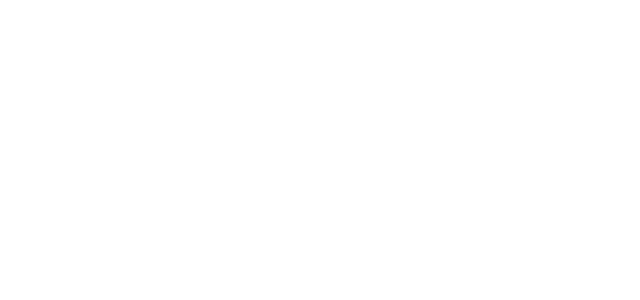
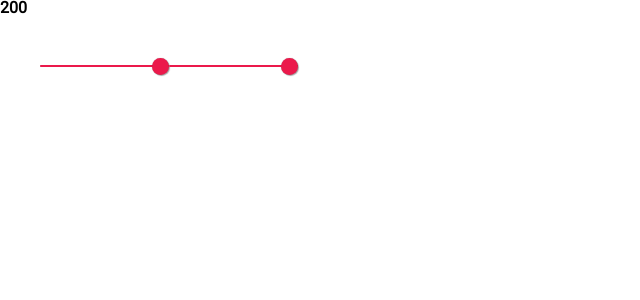
Before and after one commit to rafaelcarvalhocaetano/MediumAngular, an Angular app: page /ranger in a window 1280 px wide. Before the commit this address led to /. Shown: the top 300 px of the page, without its empty margins (0-640 px from the left). Built offline with nearby package versions, Linux system fonts and the light colour scheme.

Commit message:
adding steper

```diff
--- a/src/app/app-routing.module.ts
+++ b/src/app/app-routing.module.ts
@@ -6,7 +6,7 @@
   {
     path: '',
     pathMatch: 'prefix',
-    redirectTo: 'stepper'
+    redirectTo: 'ranger'
   },
   {
     path: '',
@@ -15,6 +15,10 @@
         path: 'stepper', loadChildren: () => import('./medium-stepper/medium-stepper.module').then(ms => ms.MediumStepperModule)
       }
     ]
+  },
+  {
+    path: 'ranger',
+    loadChildren: () => import('./slider-ranger/slider-ranger.module').then(sr => sr.SliderRangerModule)
   }
 ];
 
--- a/src/app/medium-stepper/medium-stepper.component.html
+++ b/src/app/medium-stepper/medium-stepper.component.html
@@ -3,8 +3,7 @@
     <h4>Stepper Default</h4>
     <md-stepper [listIcons]="listIcons" (sendStepper)="stepperEvent($event)"></md-stepper>
 
-    <form class="container-templates" [formGroup]="form">
-
+    <!-- <form class="container-templates" [formGroup]="form">
       <div  class="item"
         [class.item__visible]="indexId === 0 || indexId === null">
         <md-input class="ipt" id="nome" label="Nome" placeholder="Nome do Usuário" [invalid]="false"
@@ -61,7 +60,8 @@
         <md-input class="ipt" id="Estado" label="Estado" placeholder="Estado" [invalid]="false"
         formControlName="Estado"></md-input>
       </div>
+    </form> -->
 
-    </form>
+
   </div>
 </div>
--- a/src/app/shared/components/stepper/stepper.component.scss
+++ b/src/app/shared/components/stepper/stepper.component.scss
@@ -9,7 +9,7 @@
     display: flex;
     align-items: center;
     width: 200px;
-    height: 4px;
+    height: 2px;
     background-color: $secundary-stepper;
     &:last-child {
       width: 0;
@@ -31,9 +31,9 @@
       display: flex;
       align-items: center;
       justify-content: center;
-      border: 3px solid $secundary-stepper;
+      border: 1px solid $secundary-stepper;
       &__completed {
-        border: 3px solid $primary-stepper;
+        border: 1px solid $primary-stepper;
         animation: stepper_border 1s both;
       }
     }
--- /dev/null
+++ b/src/app/slider-ranger/slider-ranger.component.html
@@ -0,0 +1,7 @@
+<h1>{{ valorRecebido }}</h1>
+<h1>{{ item }}</h1>
+
+<div class="ranger">
+  <input class="max" type="range" min="0" max="10" step="1" (input)="getInteration($event, 'decrement')">
+  <input class="min" type="range" min="0" max="10" step="1" (input)="getInteration($event, 'increment')">
+</div>
--- /dev/null
+++ b/src/app/slider-ranger/slider-ranger.component.scss
@@ -0,0 +1,107 @@
+.ranger {
+  display: flex;
+  margin: 40px;
+}
+
+input[type=range] {
+  // min-width: 100px; /* pode ajustar a largura aqui */
+  margin: 9px 0;
+  height: 2px;
+  -webkit-appearance: none;
+  background-color: #CCC;
+}
+input[type=range]:focus {
+  outline: none;
+}
+input[type=range]::-webkit-slider-runnable-track {
+  width: 100%;
+  height: 2px;
+  cursor: pointer;
+  background: #EB194B;
+  border-radius: 25px;
+}
+input[type=range]::-webkit-slider-thumb {
+  box-shadow: 1px 1px 1px rgba(0, 0, 0, 0.33),
+              0 0 1px rgba(13, 13, 13, 0.33);
+  height: 17px;
+  width: 17px;
+  border-radius: 50%;
+  background: #EB194B;
+  cursor: pointer;
+  margin-top: -7px;
+  -webkit-appearance: none;
+}
+
+
+// input[type=range]:hover::-webkit-slider-runnable-track {
+//   background: #008cd2;
+// }
+
+
+// input[type=range]:focus::-webkit-slider-runnable-track {
+//   background: #008cd2;
+// }
+// input[type=range]:hover::-webkit-slider-runnable-track {
+//   width: 20px;
+//   background: #CCC;
+//   color: red;
+// }
+// input[type=range]::-moz-range-track {
+//   width: 100%;
+//   height: 2px;
+//   cursor: pointer;
+//   background: #0071a9;
+//   border-radius: 25px;
+//   box-shadow: 0 0 1px rgba(0, 0, 0, 0),
+//               0 0 0 rgba(13, 13, 13, 0);
+// }
+input[type=range]::-moz-range-thumb {
+  height: 22px;
+  width: 22px;
+  border-radius: 28px;
+  background-color: #fff;
+  cursor: pointer;
+  box-shadow: 1px 1px 1px rgba(0, 0, 0, 0.33),
+              0 0 1px rgba(13, 13, 13, 0.33);
+}
+input[type=range]::-ms-track {
+  width: 100%;
+  height: 10px;
+  cursor: pointer;
+  background: transparent;
+  border-color: transparent;
+  color: transparent;
+}
+// input[type=range]::-ms-fill-lower {
+//   background: #005680;
+//   border: 0 solid #010101;
+//   border-radius: 50px;
+//   box-shadow: 0 0 1px rgba(0, 0, 0, 0),
+//               0 0 0 rgba(13, 13, 13, 0);
+// }
+// input[type=range]::-ms-fill-upper {
+//   background: #0071a9;
+//   border-radius: 50px;
+//   box-shadow: 0 0 1px rgba(0, 0, 0, 0),
+//               0 0 0 rgba(13, 13, 13, 0);
+// }
+input[type=range]::-ms-thumb {
+  height: 28px;
+  width: 28px;
+  border-radius: 28px;
+  background-color: #fff;
+  cursor: pointer;
+  height: 10px;
+  box-shadow: 1px 1px 1px rgba(0, 0, 0, 0.33),
+              0 0 1px rgba(13, 13, 13, 0.33);
+}
+// input[type=range]:focus::-ms-fill-lower {
+//   background-color: #0071a9;
+// }
+// input[type=range]:focus::-ms-fill-upper {
+//   background-color: #008cd2;
+// }
+
+// input[type=range]:hover::-ms-fill-upper {
+//   background-color: #008cd2;
+// }
--- /dev/null
+++ b/src/app/slider-ranger/slider-ranger.component.ts
@@ -0,0 +1,35 @@
+import { Component} from '@angular/core';
+
+@Component({
+  selector: 'md-slider-ranger',
+  templateUrl: './slider-ranger.component.html',
+  styleUrls: ['./slider-ranger.component.scss']
+})
+export class SliderRangerComponent {
+
+  public valueRanger = 0;
+  public min = 0;
+  public max = 10;
+  public valorRecebido = 200;
+  item = '';
+
+  getInteration(event, data: string) {
+
+    const newValue = Number((event.target.value - this.min) * 100 / (this.max - this.min));
+    const newPosition = 10 - (newValue * 0.2);
+    console.log("SliderRangerComponent -> getInteration -> newPosition", newPosition)
+    if (data === 'decrement') {
+      if (newPosition < 0) {
+        console.log(' dataitem ---- ');
+        this.valorRecebido -= Number(event.target.value);
+      } else {
+        console.log(' dataitem ++++ ');
+        this.valorRecebido += Number(event.target.value);
+      }
+    }
+  }
+
+
+
+
+}
```
Also changed, not shown: src/app/slider-ranger/slider-ranger.module.ts (added, +22 -0 lines), 1 other file (tests, documents, lock files or other folders).
